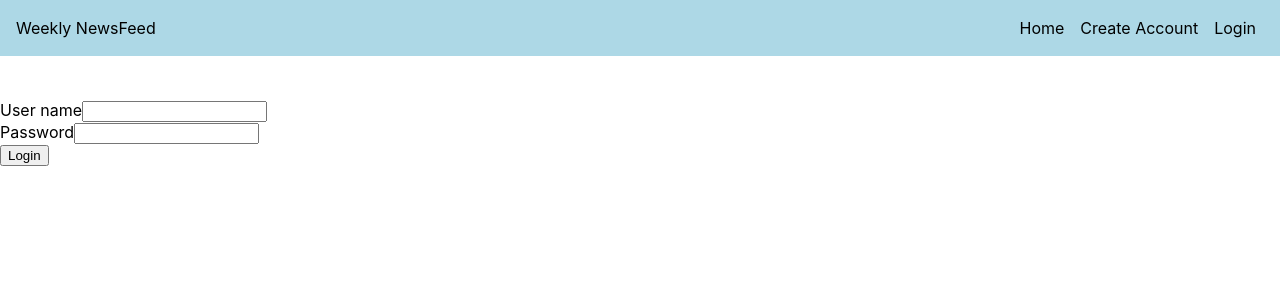
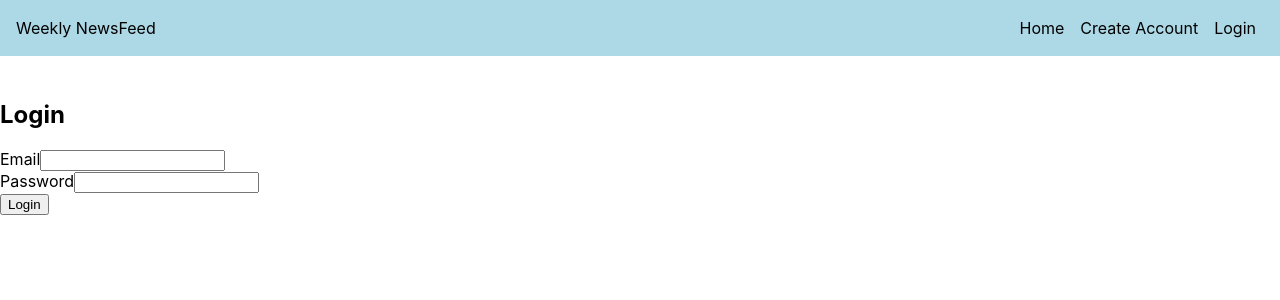
Before and after one commit to RyanNicoletti/newsletter-app, a React (Create React App) app: page /Login in a window 1280 px wide. Shown: the top 300 px of the page. Built offline with nearby package versions, Linux system fonts and the light colour scheme.

Commit message:
added styling for news letter cards and css break points

```diff
--- a/src/Components/App.css
+++ b/src/Components/App.css
@@ -1,3 +1,8 @@
-.main-app {
+.app {
+    margin-top: 100px;
+    box-sizing: border-box;
+}
+.rss-input-component {
     display: flex;
+    justify-content: center;
 }
--- a/src/Components/App.js
+++ b/src/Components/App.js
@@ -13,11 +13,11 @@ import HomePage from "./HomePage";
 export default class App extends React.Component {
     render() {
         return (
-            <div className="main-app">
+            <div className="app">
                 <nav>
                     <NavBar />
                 </nav>
-                <main className="app">
+                <main>
                     <Switch>
                         <Route exact path="/" component={HomePage} />
                         <Route path="/Login" component={Login} />
@@ -25,10 +25,12 @@ export default class App extends React.Component {
                             path="/CreateAccount"
                             component={CreateAccount}
                         />
-                        <Route
-                            path="/FetchDataFromRssFeed"
-                            component={FetchDataFromRssFeed}
-                        />
+                        <div className="rss-input-component">
+                            <Route
+                                path="/FetchDataFromRssFeed"
+                                component={FetchDataFromRssFeed}
+                            />
+                        </div>
 
                         <Route component={NotFoundPage} />
                     </Switch>
--- a/src/Components/CreateAccount.js
+++ b/src/Components/CreateAccount.js
@@ -98,7 +98,7 @@ export default class CreateAccount extends React.Component {
                         ></ValidationErrorMessage>
                     )}
                 </div>
-                <div className="form-grup">
+                <div className="form-group">
                     <label htmlFor="password">Password *</label>
                     <input
                         type="password"
--- a/src/Components/FetchDataFromRssFeed.css
+++ b/src/Components/FetchDataFromRssFeed.css
@@ -1,3 +1,35 @@
-.app {
-    margin-top: 100px;
+.newsletter-list {
+    list-style: none;
+    display: flex;
+    flex-flow: wrap;
+    max-width: 300px;
 }
+.newsletter-card {
+    box-shadow: 0 4px 8px 0 rgba(0, 0, 0, 0.2);
+    transition: 0.3s;
+    margin: 10px;
+    padding: 10px;
+    border-radius: 5px;
+}
+
+.label-input-wrapper {
+    text-align: center;
+}
+
+@media only screen and (min-width: 600px) {
+    .newsletter-list {
+        max-width: 500px;
+    }
+    .newsletter-card {
+        width: 500px;
+    }
+}
+
+@media only screen and (min-width: 992px) {
+    .newsletter-list {
+        max-width: 600px;
+    }
+    .newsletter-card {
+        width: 600px;
+    }
+}
--- a/src/Components/FetchDataFromRssFeed.js
+++ b/src/Components/FetchDataFromRssFeed.js
@@ -1,4 +1,5 @@
 import React, { Component } from "react";
+import "./FetchDataFromRssFeed.css";
 
 export default class FetchDataFromRssFeed extends Component {
     constructor() {
@@ -31,28 +32,41 @@ export default class FetchDataFromRssFeed extends Component {
 
     render() {
         console.log(this.state);
-        const arrayOfNewsLetters = this.state.items.map((item, i) => (
-            <li key={i}>
-                {item.title} <br></br>
-                <a href={item.link}>{item.link}</a>
-            </li>
-        ));
+        const arrayOfNewsLetters = this.state.items
+            .slice(0, 4)
+            .map((item, i) => (
+                <div className="newsletter-card">
+                    <li key={i} className="item-title">
+                        {item.title} <br></br>
+                        <a className="item-link" href={item.link}>
+                            {item.link}
+                        </a>
+                    </li>
+                </div>
+            ));
         return (
-            <>
+            <div className="rss-form">
                 <form onSubmit={this.handleSubmit}>
-                    <label htmlFor="RSSURL">
-                        Add an RSS Feed URL from Your Favorite Newsletters:
+                    <div className="label-input-wrapper">
+                        <label htmlFor="RSSURL">
+                            Add an RSS Feed URL from Your Favorite Newsletters:
+                        </label>
                         <input
                             type="text"
                             value={this.state.value}
                             onChange={this.handleChange}
                         />
-                    </label>
+                        <button
+                            type="submit"
+                            className="fetch-newsletter-button"
+                        >
+                            Get News Letter
+                        </button>
+                    </div>
                 </form>
-                <ul>{arrayOfNewsLetters}</ul>
-            </>
+
+                <ul className="newsletter-list">{arrayOfNewsLetters}</ul>
+            </div>
         );
     }
 }
-
-// array.slice
--- a/src/Components/Login.js
+++ b/src/Components/Login.js
@@ -1,56 +1,67 @@
 import React, { Component } from "react";
-import FetchDataFromRssFeed from "./FetchDataFromRssFeed";
-import { Route } from "react-router-dom";
 
-export default class LoginForm extends Component {
-    static defaultProps = {
-        onLoginSuccess: () => {}
-    };
+export default class Login extends Component {
+    constructor(props) {
+        super(props);
+        this.state = {
+            username: {
+                value: "",
+                touched: false
+            },
+            password: {
+                value: "",
+                touched: false
+            }
+        };
+    }
 
-    state = { error: null };
-
-    handleSubmitBasicAuth = ev => {
-        ev.preventDefault();
-        const { user_name, password } = ev.target;
-
-        console.log("login form submitted");
-        console.log({ user_name, password });
-
-        user_name.value = "";
-        password.value = "";
-        this.props.onLoginSuccess();
-    };
-
+    handleEmailChange(email) {
+        this.setState({ username: { value: email, touched: true } });
+    }
+    handlePasswordChange(password) {
+        this.setState({ password: { value: password, touched: true } });
+    }
     routeToUsersFeed = () => {
         this.props.history.push("/FetchDataFromRssFeed");
     };
-
     render() {
-        const { error } = this.state;
         return (
-            <form className="LoginForm">
-                <div role="alert">
-                    {error && <p className="red">{error}</p>}
+            <form className="login">
+                <h2>Login</h2>
+                <div className="form-group">
+                    <label htmlFor="username">Email</label>
+                    <input
+                        type="email"
+                        value={this.state.username.value}
+                        className="login-input"
+                        name="email"
+                        id="email"
+                        onChange={e => this.handleEmailChange(e.target.value)}
+                    />
                 </div>
-                <div className="user_name">
-                    <label htmlFor="LoginForm__user_name">User name</label>
-                    <input name="user_name" id="LoginForm__user_name"></input>
+                <div className="form-group">
+                    <label htmlFor="password">Password</label>
+                    <input
+                        type="password"
+                        value={this.state.password.value}
+                        className="login=input"
+                        name="password"
+                        id="password"
+                        onChange={e =>
+                            this.handlePasswordChange(e.target.value)
+                        }
+                    />
                 </div>
-                <div className="password">
-                    <label htmlFor="LoginForm__password">Password</label>
-                    <input
-                        name="password"
-                        type="password"
-                        id="LoginForm__password"
-                    ></input>
+                <div className="login-button">
+                    <button
+                        type="submit"
+                        className="login-button"
+                        onClick={this.routeToUsersFeed}
+                    >
+                        Login
+                    </button>
                 </div>
-
-                <button type="submit" onClick={this.routeToUsersFeed}>
-                    Login
-                </button>
             </form>
         );
     }
 }
-
-// form validation: onSubmit={this.handleSubmitBasicAuth}
```
